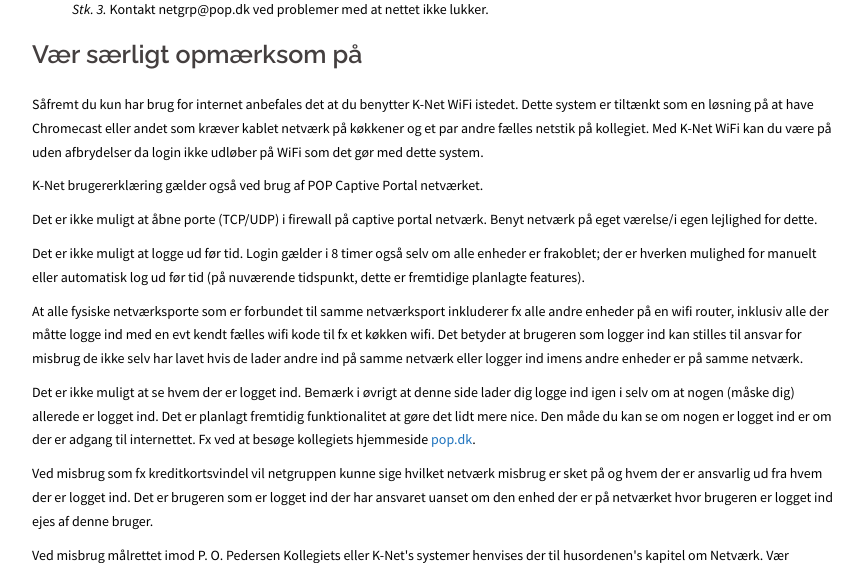
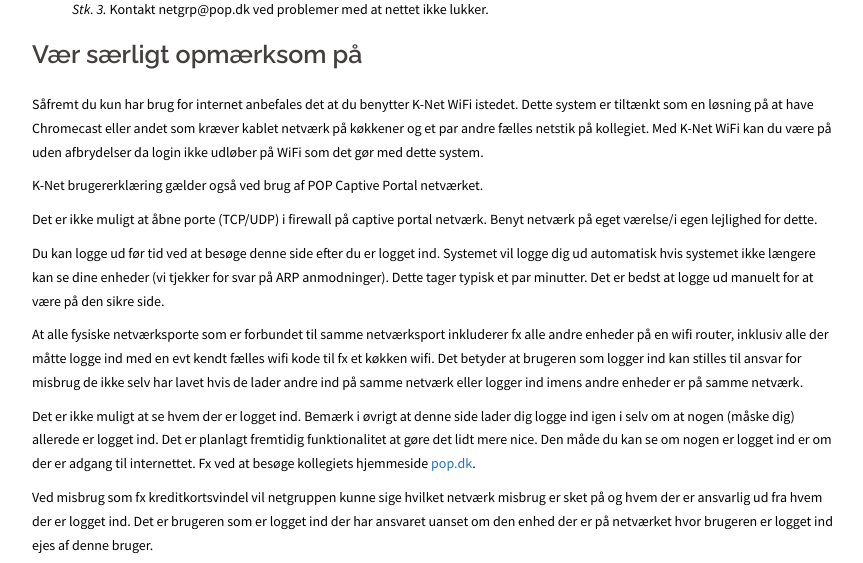
Before and after one commit to netgrp/pop-captive, a Django app: template templates/login.html in a window 1280 px wide. Shown: the part 1190-1753 px from the top of the page, without its empty margins (53-916 px from the left). Run offline with Django 3.2, Linux system fonts and the light colour scheme; the template is opened without the code that fills it, so the values that code supplies are empty; some libraries are stand-ins or nearby versions.

Commit message:
Updated terms to say manual logout is possible
Signed-off-by: Emil Kristensen <eKristensen@users.noreply.github.com>

```diff
--- a/templates/login.html
+++ b/templates/login.html
@@ -61,7 +61,7 @@
 
 <p>Det er ikke muligt at åbne porte (TCP/UDP) i firewall på captive portal netværk. Benyt netværk på eget værelse/i egen lejlighed for dette.</p>
 
-<p>Det er ikke muligt at logge ud før tid. Login gælder i 8 timer også selv om alle enheder er frakoblet; der er hverken mulighed for manuelt eller automatisk log ud før tid (på nuværende tidspunkt, dette er fremtidige planlagte features).</p>
+<p>Du kan logge ud før tid ved at besøge denne side efter du er logget ind. Systemet vil logge dig ud automatisk hvis systemet ikke længere kan se dine enheder (vi tjekker for svar på ARP anmodninger). Dette tager typisk et par minutter. Det er bedst at logge ud manuelt for at være på den sikre side.</p>
 
 <p>At alle fysiske netværksporte som er forbundet til samme netværksport inkluderer fx alle andre enheder på en wifi router, inklusiv alle der måtte logge ind med en evt kendt fælles wifi kode til fx et køkken wifi. Det betyder at brugeren som logger ind kan stilles til ansvar for misbrug de ikke selv har lavet hvis de lader andre ind på samme netværk eller logger ind imens andre enheder er på samme netværk.</p>
 
```
Also changed, not shown: README.md.
